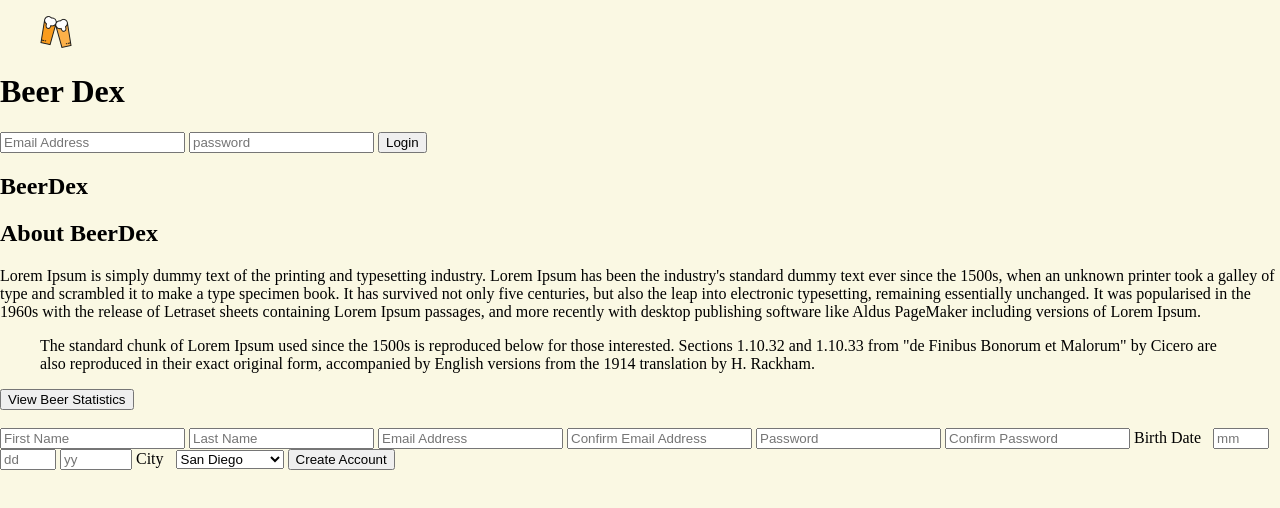
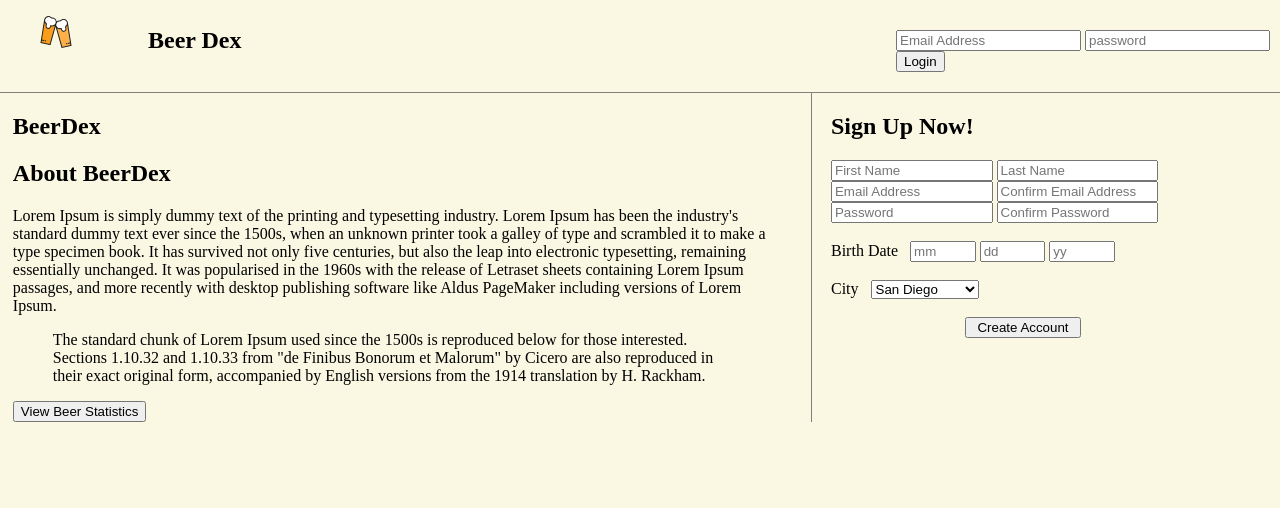
Before and after one commit to denniskkim/beerDex-134B, a plain HTML site: page Homework/HW3/login.html in a window 1280 px wide. Drawn offline with Linux system fonts and the light colour scheme.

Commit message:
login page

```diff
--- a/Homework/HW3/login.html
+++ b/Homework/HW3/login.html
@@ -4,21 +4,74 @@
     <title>Login/Signup</title>
     <meta charset="UTF-8">
     <link rel="stylesheet" href="static/main.css" type="text/css">
+    <style type="text/css" media="screen">
+        #login-bar {
+            width: 100%;
+        }
+        #login-bar>section>figure {
+            display: inline-block;
+            width: 5%;
+        }
+        #login-bar>section>h1 {
+            display: inline-block;
+        }
+        #login-bar>section>form {
+            float: right;
+            margin-top: 30px;
+            overflow: hidden;
+            display: block;
+            width: 30%;
+        }
+        #login-form {
+        }
+        #beer-intro {
+            display: block;
+            float: left;
+            width: 60%;
+            border-right: 0.5px solid grey;
+            margin: 0 .5% 1% 1%;
+            padding-right: 30px;
+        }
+        #signup {
+            display: inline-block;
+            width: 30%;
+            margin: 0 .5% 1% 1%;
+        }
+        #signup>input {
+            display: inline-block;
+            width: 40%;
+        }
+        #signup>section>input {
+            display: inline-block;
+            width: 15%;
+        }
+        #signup>button {
+            display: block;
+            margin: auto;
+            width: 30%;
+        }
+        #main-intro {
+            border-top: 1px solid grey;
+        }
+    </style>
 </head>
 <body>
-    <header>
+    <header id="login-bar">
+        <section>
             <figure>
                 <img src="img/tempIcon.png" alt="">
             </figure>
             <h1>Beer Dex</h1>
-        <form>
+            <form id="login-form">
                 <input type="email" name="login" placeholder="Email Address">
                 <input type="password" name="login-password" placeholder="password">
                 <input type="submit" value="Login" >
             </form>
+        </section>
     </header><!-- /header -->
-    <main>
-        <section>
+    <br>
+    <main id="main-intro">
+        <section id="beer-intro">
             <h2>BeerDex</h2>
             <article>
                 <h2>About BeerDex</h2>
@@ -29,22 +82,27 @@
             </article>
             <button type="button">View Beer Statistics</button>
         </section>
-        <br>
-        <form>
+        <form id="signup">
+            <h2>Sign Up Now!</h2>
             <input type="text" name="firstname" placeholder="First Name">
             <input type="text" name="lastname" placeholder="Last Name">
             <input type="email" name="email" placeholder="Email Address">
             <input type="email" name="confirmemail" placeholder="Confirm Email Address">
             <input type="password" name="password" placeholder="Password">
             <input type="password" name="confirmpassword" placeholder="Confirm Password">
+            <section>
+                <br>
                 Birth Date &nbsp; <input type="number" name="month" min="1" max="12" placeholder="mm"> <input type="number" name="day" min="1" max="31" placeholder="dd"> <input type="number" name="year" min="1930" max="2017" placeholder="yy">
+            </section>
+            <br>
             City &nbsp;
             <select name="city">
                 <option value="San Diego">San Diego</option>
                 <option value="San Jose">San Jose</option>
                 <option value="Los Angeles">Los Angeles</option>
                 <option value="San Francisco">San Francisco</option>
-            </select>
+            </select><br>
+            <br>
             <button type="button">Create Account</button>
         </form>
     </main>
```
Lines whose indentation alone changed are shown as unchanged.
